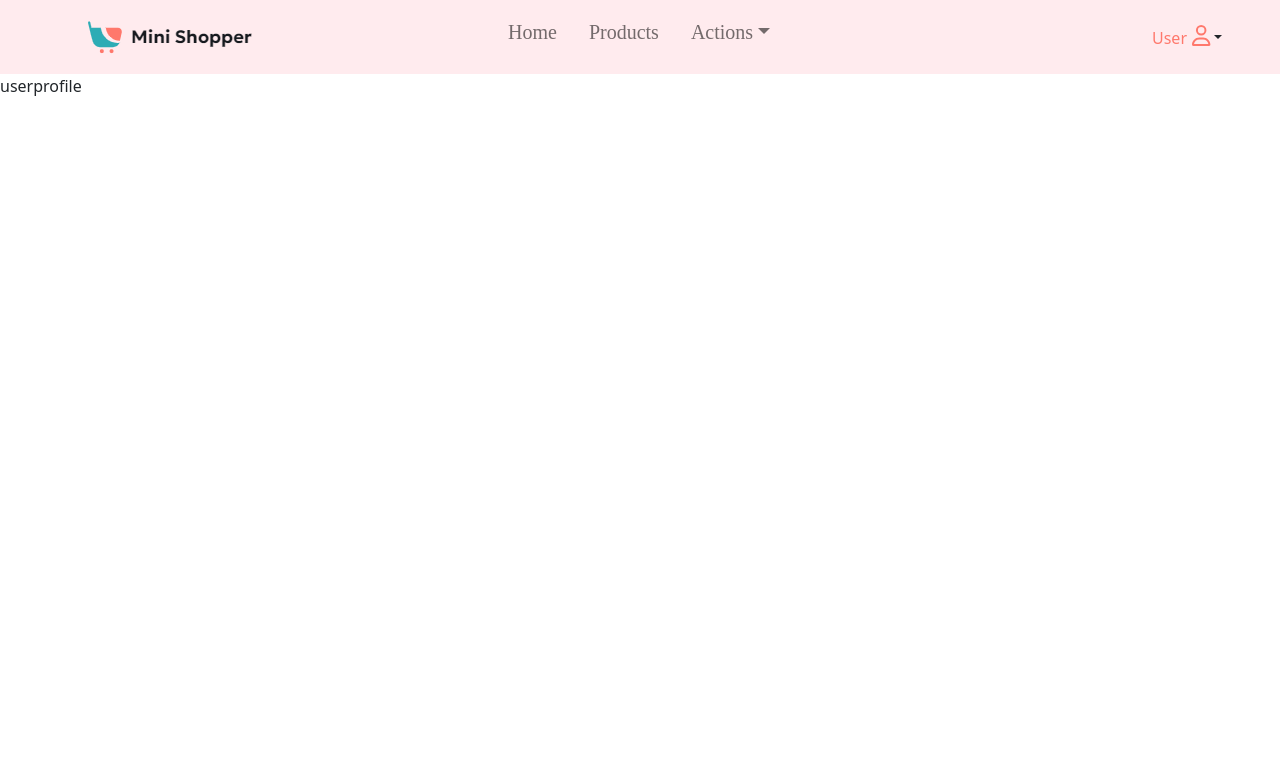
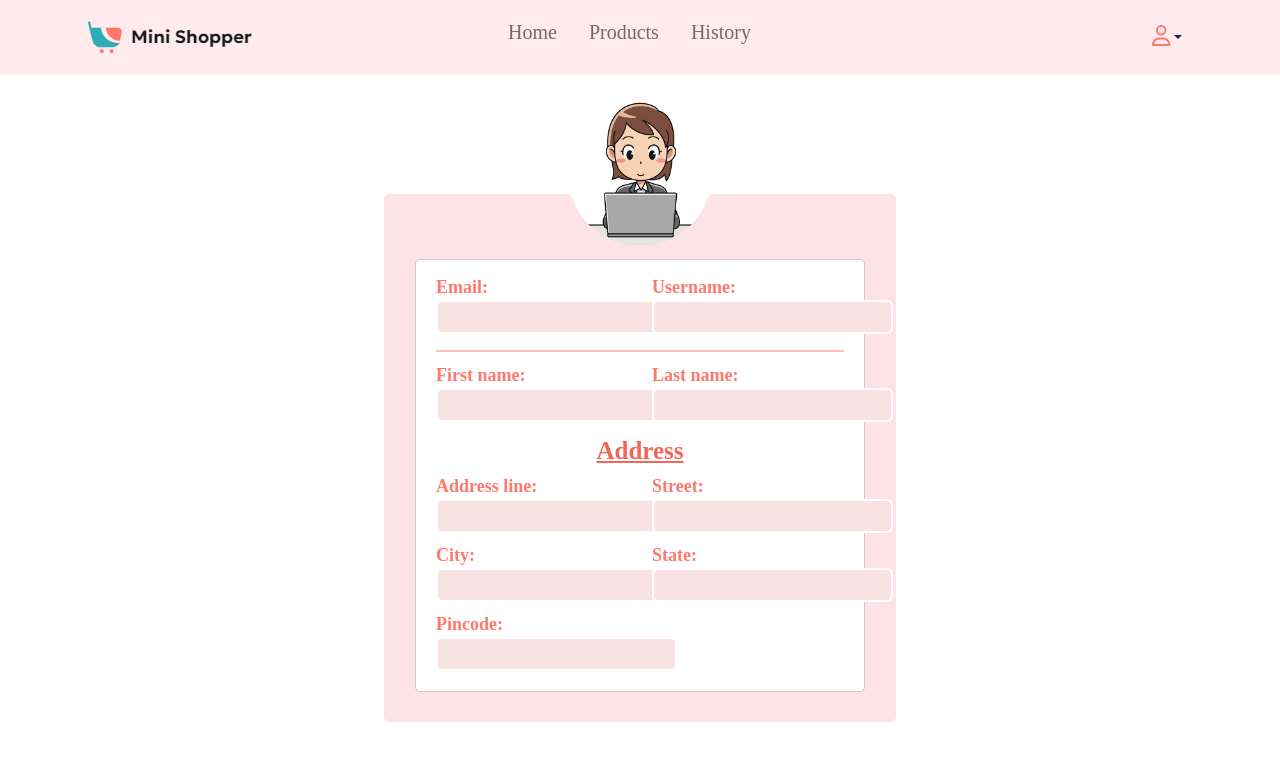
Before and after one commit to hema2150058/mini_shopper_frontend, a React (Create React App) app: page /userprofile in a window 1280 px wide. Shown: the top 760 px of the page. Built offline with nearby package versions, Linux system fonts and the light colour scheme; no server answers.

Commit message:
Created the user-profile page.

```diff
--- a/src/screens/Authentication/Login.jsx
+++ b/src/screens/Authentication/Login.jsx
@@ -51,7 +51,11 @@ const Login = () => {
                     localStorage.setItem('token',response.jwtAuthToken);
                     alert('Login Success');
                     console.log('naviagte to products');
+                    if(localStorage.getItem('userName') === 'Shopper123'){
+                        navigate('/pendingOrders');
+                    }else{
                     navigate('/products');
+                    }
                 })
                 .catch(error => {
                     if (error.response) {
--- /dev/null
+++ b/src/screens/Authentication/UserProfile.css
@@ -0,0 +1,66 @@
+.profile-main{
+    display: flex;
+    justify-content: center;
+    align-items: center;
+    flex-direction: column;
+    margin-top: 8%;
+}
+
+.profile-container {
+    display: flex;
+    justify-content: center;
+    align-items: center;
+    margin-top: -3.3rem;
+    background-color: #fde3e7;
+    /* color: yellow; */
+    width: 40vw;
+    border-radius: 5px;
+    padding-bottom: 20px;
+    margin-bottom: 3%;
+}
+.profileImg{
+    height: 18vh;
+    width: 18vh;
+    border-radius: 50%;
+    z-index: 100;
+}
+
+.profile-box {
+    border: 1px solid #ccc;
+    padding: 20px;
+    border-radius: 5px;
+    width: 450px;
+    margin-top: 65px;
+    margin-bottom: 10px;
+    background-color: white;
+}
+
+.field {
+    /* margin-bottom: 5px; */
+    /* display: inline; */
+}
+.col-6 {
+    /* margin-bottom: 10px; */
+}
+
+.profile-label {
+    position: relative;
+    width :fit-content;
+}
+
+.value {
+    width: fit-content;
+    text-align: center;
+    border-radius: 6px;
+    border-color: white;
+    background-color: rgb(249, 226, 226);
+
+/* outline: none;
+box-shadow: 1.5px 2.5px 0px #FF786CFF;
+border:1px solid #FF786CFF;
+background-color: white; */
+}
+
+.line-gap {
+    border-width: 3px;
+}
--- a/src/screens/Authentication/UserProfile.jsx
+++ b/src/screens/Authentication/UserProfile.jsx
@@ -1,11 +1,143 @@
-import React from 'react'
+import React, { useEffect, useState } from 'react'
 import ShopperNavHeader from '../HeaderFooter/ShopperNavHeader';
+import { getPersonalDetails } from '../../api/registerApi';
+import CustomerNavHeader from '../HeaderFooter/CustomerNavHeader';
+import './UserProfile.css';
 
 const UserProfile = () => {
+
+  let userId = localStorage.getItem('userName');
+
+  useEffect(() => {
+    const fetchUserProfile = async () => {
+      try {
+        const response = await getPersonalDetails(userId);
+        if(response.status === 200) {
+          console.log(response.data);
+          console.log(response.data.address);
+          setUserProfile({
+            userName: response.data.userEmail,
+            userEmail: response.data.userName,
+            userFirstName: response.data.userFirstName,
+            userLastName: response.data.userLastName,
+            address: {
+              addressLine: response.data.address.addressLine,
+              street: response.data.address.street,
+              city: response.data.address.city,
+              state: response.data.address.state,
+              pincode: response.data.address.pincode
+            }
+          });
+        }
+      }
+      catch (error) {
+        console.log('Error fetching the personal details: ', error);
+      }
+    }
+    fetchUserProfile();
+  },[])
+  const [userProfile, setUserProfile] = useState({
+    userName: '',
+    userEmail: '',
+    userFirstName: '',
+    userLastName: '',
+    address: {
+      addressLine:'',
+      street: '',
+      city:'',
+      state: '',
+      pincode: ''
+    }
+  });
+  console.log(userProfile);
+
   return (
     <div style={{marginTop: '74px'}}>
-      <ShopperNavHeader />
-      userprofile
+      { userId === 'Shopper123' ? <ShopperNavHeader /> : <CustomerNavHeader /> }
+
+      <div className='profile-main'>
+        <img src={require('../../assets/user-profile-img.png') } className='profileImg' alt='profileImg'/>
+        <div className='profile-container'>
+          <div className='profile-box'>
+
+            <div className='row feild'>
+              <div className='col-6'>
+              <label className='profile-label'>Email:</label>
+              <input type='text' disabled className='value'value={userProfile.userEmail} />
+            </div>
+            <div className='col-6'>
+            {/* <div className='feild'> */}
+              <label className='profile-label'>Username:</label>
+              <input type='text' disabled className='value'value={userProfile.userName} />
+              {/* <div>{userProfile.userName}</div> */}
+              {/* </div> */}
+            </div>
+            </div>
+
+            <hr width='100%' size='4' style={{color: 'red'}}></hr>
+            {/* <div className='row' style={{borderWidth: '3px', borderColor: 'red'}}></div> */}
+
+            <div className='row feild'>
+              <div className='col-6'>
+            {/* <div className='feild'> */}
+              <label className='profile-label'>First name:</label>
+              <input type='text' disabled className='value'value={userProfile.userFirstName} />
+              {/* <div>{userProfile.userFirstName}</div> */}
+            {/* </div> */}
+            </div>
+            <div className='col-6'>
+            {/* <div className='feild'> */}
+              <label className='profile-label'>Last name:</label>
+              <input type='text' disabled className='value'value={userProfile.userLastName} />
+              {/* <div>{userProfile.userLastName}</div> */}
+            {/* </div> */}
+            </div>
+            </div>
+
+            <div style={{color: 'rgb(242 101 88)', fontFamily: 'Catamaran', fontSize: 25, fontWeight: 600,textAlign: 'center', margin: '10px', textDecoration: 'underLine'}}>Address</div>
+
+            <div className='row feild' style={{marginBottom: '15px'}}>
+              <div className='col-6'>
+            {/* <div className='feild'> */}
+              <label className='profile-label'>Address line:</label>
+              <input type='text' disabled className='value'value={userProfile.address.addressLine} />
+              {/* <div>{userProfile.address.addressLine}</div> */}
+            {/* </div> */}
+            </div>
+            <div className='col-6'>
+            {/* <div className='feild'> */}
+              <label className='profile-label'>Street:</label>
+              <input type='text' disabled className='value'value={userProfile.address.street} />
+              {/* <div>{userProfile.address.street}</div> */}
+            {/* </div> */}
+            </div>
+            </div>
+
+            <div className='row feild' style={{marginBottom: '15px'}}>
+              <div className='col-6'>
+            {/* <div className='feild'> */}
+              <label className='profile-label'>City:</label>
+              <input type='text' disabled className='value'value={userProfile.address.city} />
+              {/* <div>{userProfile.address.city}</div> */}
+            {/* </div> */}
+            </div>
+            <div className='col-6'>
+            {/* <div className='feild'> */}
+              <label className='profile-label'>State:</label>
+              <input type='text' disabled className='value'value={userProfile.address.state} />
+              {/* <div>{userProfile.address.state}</div> */}
+            {/* </div> */}
+            </div>
+            </div>
+            <div className='feild'>
+              <label className='profile-label'>Pincode:</label>
+              <input type='text' disabled className='value'value={userProfile.address.pincode} />
+              {/* <div>{userProfile.address.pincode}</div> */}
+            </div>
+          </div>
+
+        </div>
+      </div>
     </div>
   )
 }
```
Also changed, not shown: src/assets/user-profile-img.png (added).
